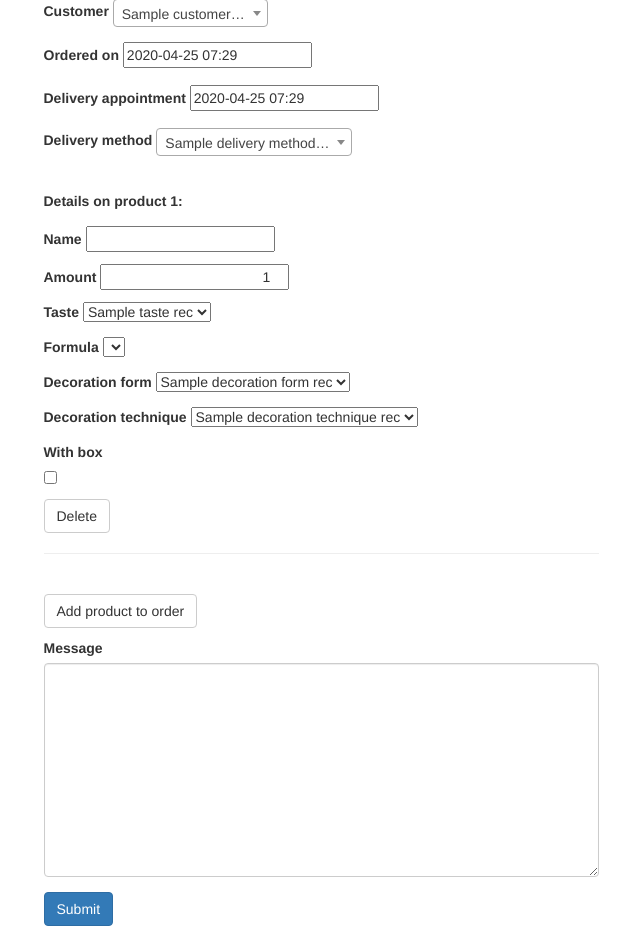
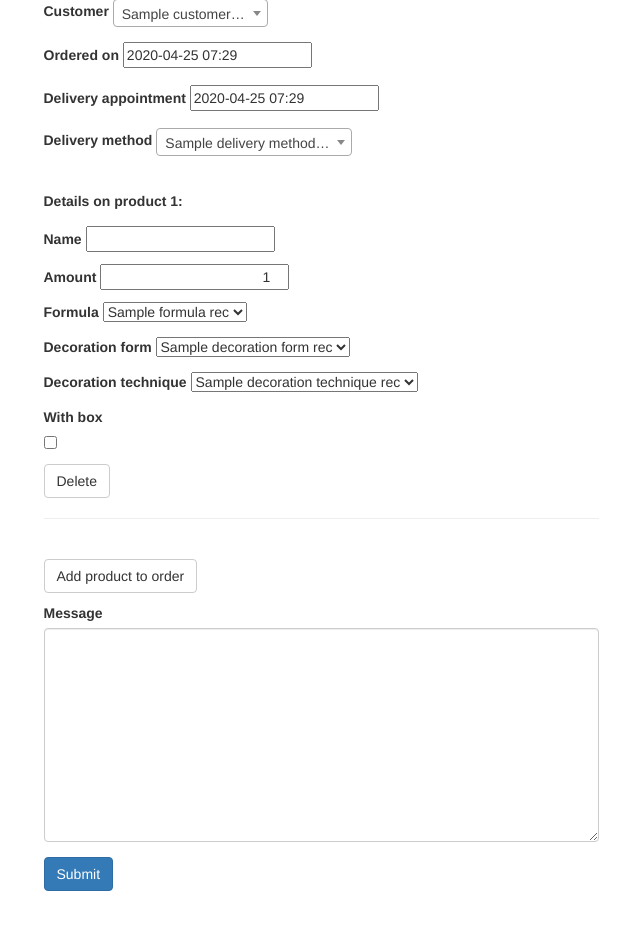
Before and after one commit to daotranminh/SCM, a Flask app: template init/templates/add_order.html in a window 1280 px wide. Shown: the part 125-1061 px from the top of the page, without its empty margins (319-959 px from the left). After the commit the page ends 1016 px from the top, so only its background shows below. Run offline with Flask 2, Linux system fonts and the light colour scheme; the template is opened without the code that fills it: most values are stand-ins (such as "Sample title", 1, 10 or a date in 2020); lists and menus that the app fills with data are empty; parts of the project's set-up code (start-up, migrations or seed data) failed here and were passed over; some libraries are stand-ins or nearby versions.

Commit message:
On removing taste from product (in add_order)

```diff
--- a/app.py
+++ b/app.py
@@ -833,7 +833,6 @@ def __extract_order_props(props_dict):
 
     product_names = []
     product_amounts = []
-    taste_ids = []
     formula_ids = []
     decoration_form_ids = []
     decoration_technique_ids = []
@@ -843,7 +842,6 @@ def __extract_order_props(props_dict):
     while True:
         product_name_id = 'product_name_' + str(i)
         product_amount_id = 'product_amount_' + str(i)
-        taste_choices_id = 'taste_choices_' + str(i)
         formula_choices_id = 'formula_choices_' + str(i)
         decoration_form_choices_id = 'decoration_form_choices_' + str(i)
         decoration_technique_choices_id = 'decoration_technique_choices_' + str(i)
@@ -852,7 +850,6 @@ def __extract_order_props(props_dict):
         if product_name_id in props_dict:
             product_names.append(props_dict[product_name_id])
             product_amounts.append(props_dict[product_amount_id])
-            taste_ids.append(int(props_dict[taste_choices_id]))
             formula_ids.append(int(props_dict[formula_choices_id]))
             decoration_form_ids.append(int(props_dict[decoration_form_choices_id]))
             decoration_technique_ids.append(int(props_dict[decoration_technique_choices_id]))
@@ -871,7 +868,6 @@ def __extract_order_props(props_dict):
            message, \
            product_names, \
            product_amounts, \
-           taste_ids, \
            formula_ids, \
            decoration_form_ids, \
            decoration_technique_ids, \
@@ -883,13 +879,10 @@ def add_order():
     delivery_method_recs = delivery_method_repo.get_all_delivery_methods()
     decoration_form_recs = decoration_form_repo.get_all_decoration_forms()
     decoration_technique_recs = decoration_technique_repo.get_all_decoration_techniques()
-
-    taste_recs = taste_repo.get_all_tastes()
-    taste_recs.insert(0, None)
-
-    taste_formula_dict, formula_dict = formula_manager.get_taste_formula_dict()
+    formula_recs = formula_repo.get_all_formulas()
 
     if request.method == 'POST':
+        print(request.form)
         try:
             customer_id, \
             ordered_on, \
@@ -898,7 +891,6 @@ def add_order():
             message, \
             product_names, \
             product_amounts, \
-            taste_ids, \
             formula_ids, \
             decoration_form_ids, \
             decoration_technique_ids, \
@@ -911,7 +903,6 @@ def add_order():
                                                    message,
                                                    product_names,
                                                    product_amounts,
-                                                   taste_ids,
                                                    formula_ids,
                                                    decoration_form_ids,
                                                    decoration_technique_ids,
@@ -928,11 +919,9 @@ def add_order():
     return render_scm_template('add_order.html',
                                 customer_recs=customer_recs,
                                 delivery_method_recs=delivery_method_recs,
-                                taste_recs=taste_recs,
                                 decoration_form_recs=decoration_form_recs,
                                 decoration_technique_recs=decoration_technique_recs,
-                                taste_formula_dict=taste_formula_dict,
-                                formula_dict=formula_dict)
+                                formula_recs=formula_recs)
 
 def __lazy_get_order_dtos(page, per_page, search_text):
     paginated_order_dtos = order_manager.get_paginated_order_dtos(page,
@@ -1302,7 +1291,6 @@ def update_order(order_id):
 def add_new_product_to_order(order_id):
     new_product_name = request.args.get('new_product_name_arg')
     product_amount = int(request.args.get('product_amount_arg'))
-    taste_id = int(request.args.get('taste_id_arg'))
     formula_id = int(request.args.get('formula_id_arg'))
     decoration_form_id = int(request.args.get('decoration_form_id_arg'))
     decoration_technique_id = int(request.args.get('decoration_technique_id_arg'))
@@ -1314,7 +1302,6 @@ def add_new_product_to_order(order_id):
         product_manager.add_product(new_product_name,
                                     product_amount,
                                     order_id,
-                                    taste_id,
                                     formula_id,
                                     decoration_form_id,
                                     decoration_technique_id,
@@ -1337,7 +1324,6 @@ def add_new_product_to_order(order_id):
                                              price_to_customers_arg=[request.args.get('price_to_customers_arg')],
                                              new_product_name_arg=[request.args.get('new_product_name_arg')],
                                              product_amount_arg=[request.args.get('product_amount_arg')],
-                                             chosen_taste_id_arg=[request.args.get('taste_id_arg')],
                                              chosen_formula_id_arg=[request.args.get('formula_id_arg')],
                                              chosen_decoration_form_id_arg=[request.args.get('decoration_form_id_arg')],
                                              chosen_decoration_technique_id_arg=[request.args.get('decoration_technique_id_arg')],
@@ -1363,7 +1349,6 @@ def add_new_product_to_order(order_id):
                                  price_to_customers_arg=[request.args.get('price_to_customers_arg')],
                                  new_product_name_arg=[''],
                                  product_amount_arg=['1'],
-                                 chosen_taste_id_arg=['-1'],
                                  chosen_formula_id_arg=['-1'],
                                  chosen_decoration_form_id_arg=['-1'],
                                  chosen_decoration_technique_id_arg=['-1'],
@@ -1396,12 +1381,6 @@ def __extract_update_product_args(product_rec, args):
     else:
         product_amount = product_rec.amount
 
-    selected_taste_id = args.get('taste_id_arg')
-    if selected_taste_id is not None:
-        selected_taste_id = int(selected_taste_id)
-    else:
-        selected_taste_id = product_rec.taste_id
-
     selected_decoration_form_id = args.get('selected_decoration_form_id_arg')
     if selected_decoration_form_id is not None:
         selected_decoration_form_id = int(selected_decoration_form_id)
@@ -1435,7 +1414,6 @@ def __extract_update_product_args(product_rec, args):
 
     return current_product_name, \
             product_amount, \
-            selected_taste_id, \
             selected_decoration_form_id, \
             selected_decoration_technique_id, \
             selected_formula_id, \
@@ -1447,7 +1425,6 @@ def __extract_update_product_args(product_rec, args):
 def update_product(product_id):
     product_rec = product_repo.get_product(product_id)
     product_image_path_recs = product_image_path_repo.get_product_image_paths(product_id)
-    taste_recs = taste_repo.get_all_tastes()
     decoration_form_recs = decoration_form_repo.get_all_decoration_forms()
     decoration_technique_recs = decoration_technique_repo.get_all_decoration_techniques()
     sample_images_group_recs = sample_images_group_repo.get_all_sample_images_groups()
@@ -1456,12 +1433,11 @@ def update_product(product_id):
     if product_rec.sample_images_group_id is not None:
         latest_3_sample_image_paths = sample_image_path_repo.get_latest_3_sample_image_paths(product_rec.sample_images_group_id)
 
-    formula_recs = formula_repo.get_formulas_of_taste(product_rec.taste_id)
+    formula_recs = formula_repo.get_all_formulas()
 
     if request.method == 'GET':
         current_product_name, \
             product_amount, \
-            selected_taste_id, \
             selected_decoration_form_id, \
             selected_decoration_technique_id, \
             selected_formula_id, \
@@ -1469,7 +1445,7 @@ def update_product(product_id):
             chosen_box_returned_on, \
             selected_sample_images_group_id = __extract_update_product_args(product_rec, request.args)
 
-        formula_recs = formula_repo.get_formulas_of_taste(selected_taste_id)
+        formula_recs = formula_repo.get_all_formulas()
         existing_product_image_paths_arg = request.args.get('existing_product_image_paths_arg')
         product_image_path_recs = __infer_product_image_path_recs(product_id, existing_product_image_paths_arg)
 
@@ -1482,7 +1458,6 @@ def update_product(product_id):
             remaining_product_image_path_ids = __extract_remaining_image_path_ids(request.form, 'existing_product_image_')
             current_product_name = request.form['product_name']
             product_amount = int(request.form['product_amount'])
-            selected_taste_id = int(request.form['taste_id'])
             selected_formula_id = int(request.form['formula_id'])
             selected_decoration_form_id = int(request.form['decoration_form_id'])
             selected_decoration_technique_id = int(request.form['decoration_technique_id'])
@@ -1502,7 +1477,6 @@ def update_product(product_id):
 
             product_manager.update_product(product_id,
                                            current_product_name,
-                                           selected_taste_id,
                                            selected_decoration_form_id,
                                            selected_decoration_technique_id,
                                            selected_formula_id,
@@ -1514,7 +1488,7 @@ def update_product(product_id):
                                            uploaded_files)
             db.session.commit()
 
-            formula_recs = formula_repo.get_formulas_of_taste(selected_taste_id)
+            formula_recs = formula_repo.get_all_formulas()
             product_image_path_recs = product_image_path_repo.get_product_image_paths(product_id)
 
             message = 'Successfully updated product %s (%s)' % (current_product_name, product_id)
@@ -1527,7 +1501,6 @@ def update_product(product_id):
                                                     ex.message,
                                                     'danger',
                                                     ex,
-                                                    taste_recs=taste_recs,
                                                     decoration_form_recs=decoration_form_recs,
                                                     decoration_technique_recs=decoration_technique_recs,
                                                     product_rec=product_rec,
@@ -1537,7 +1510,6 @@ def update_product(product_id):
                                                     sample_images_group_recs=sample_images_group_recs,
                                                     latest_3_sample_image_paths=latest_3_sample_image_paths,
                                                     current_product_name=current_product_name,
-                                                    selected_taste_id=selected_taste_id,
                                                     selected_formula_id=selected_formula_id,
                                                     selected_decoration_form_id=selected_decoration_form_id,
                                                     selected_decoration_technique_id=selected_decoration_technique_id,
@@ -1546,7 +1518,6 @@ def update_product(product_id):
                                                     selected_sample_images_group_id=selected_sample_images_group_id)
 
     return render_scm_template('update_product.html',
-                               taste_recs=taste_recs,
                                decoration_form_recs=decoration_form_recs,
                                decoration_technique_recs=decoration_technique_recs,
                                product_rec=product_rec,
@@ -1556,7 +1527,6 @@ def update_product(product_id):
                                sample_images_group_recs=sample_images_group_recs,
                                latest_3_sample_image_paths=latest_3_sample_image_paths,
                                current_product_name=current_product_name,
-                               selected_taste_id=selected_taste_id,
                                selected_decoration_form_id=selected_decoration_form_id,
                                selected_decoration_technique_id=selected_decoration_technique_id,
                                selected_formula_id=selected_formula_id,
@@ -1591,7 +1561,6 @@ def delete_product(product_id):
                                              price_to_customers_arg=[request.args.get('price_to_customers_arg')],
                                              new_product_name_arg=[request.args.get('new_product_name_arg')],
                                              product_amount_arg=[request.args.get('product_amount_arg')],
-                                             chosen_taste_id_arg=[request.args.get('taste_id_arg')],
                                              chosen_formula_id_arg=[request.args.get('formula_id_arg')],
                                              chosen_decoration_form_id_arg=[request.args.get('decoration_form_id_arg')],
                                              chosen_decoration_technique_id_arg=[request.args.get('decoration_technique_id_arg')],
@@ -1617,7 +1586,6 @@ def delete_product(product_id):
                                  price_to_customers_arg=[request.args.get('price_to_customers_arg')],
                                  new_product_name_arg=[request.args.get('new_product_name_arg')],
                                  product_amount_arg=[request.args.get('product_amount_arg')],
-                                 chosen_taste_id_arg=[request.args.get('taste_id_arg')],
                                  chosen_formula_id_arg=[request.args.get('formula_id_arg')],
                                  chosen_decoration_form_id_arg=[request.args.get('decoration_form_id_arg')],
                                  chosen_decoration_technique_id_arg=[request.args.get('decoration_technique_id_arg')],
--- a/dto/product_dto.py
+++ b/dto/product_dto.py
@@ -14,8 +14,6 @@ class ProductDto:
                  product_id,
                  product_name,
                  product_amount,
-                 taste_id,
-                 taste_name,
                  decoration_form_id,
                  decoration_form_name,
                  decoration_technique_id,
@@ -32,8 +30,6 @@ class ProductDto:
         self.product_id = product_id
         self.product_name = product_name
         self.product_amount = product_amount
-        self.taste_id = taste_id
-        self.taste_name = taste_name
         self.decoration_form_id = decoration_form_id
         self.decoration_form_name = decoration_form_name
         self.decoration_technique_id = decoration_technique_id
--- a/init/__init__.py
+++ b/init/__init__.py
@@ -165,7 +165,6 @@ class Product(db.Model):
     id = Column(Integer, autoincrement=True, primary_key=True)
     name = Column(String(100))
     order_id = Column(Integer, ForeignKey(Order.id))
-    taste_id = Column(Integer, ForeignKey(Taste.id))
     decoration_form_id = Column(Integer, ForeignKey(DecorationForm.id))
     decoration_technique_id = Column(Integer, ForeignKey(DecorationTechnique.id))
     formula_id = Column(Integer, ForeignKey(Formula.id))
--- a/init/static/scm.js
+++ b/init/static/scm.js
@@ -6,10 +6,9 @@ function validate_add_order()
     {
         var product_name = products_list[i].children[2].children[1].value
         var product_amount = products_list[i].children[3].children[1].value
-        var taste_choice = products_list[i].children[4].children[1].value
-        var formula_choice = products_list[i].children[5].children[1].value
-        var decoration_form_choices = products_list[i].children[6].children[1].value
-        var decoration_technique_choices = products_list[i].children[7].children[1].value
+        var formula_choice = products_list[i].children[4].children[1].value
+        var decoration_form_choices = products_list[i].children[5].children[1].value
+        var decoration_technique_choices = products_list[i].children[6].children[1].value
 
         if (product_name == "")
         {
@@ -282,17 +281,15 @@ function add_product_to_order()
 
     var product_name = next_product.children[2].children[1]
     var product_amount = next_product.children[3].children[1]
-    var taste_choices = next_product.children[4].children[1]
-    var formula_choices = next_product.children[5].children[1]
-    var decoration_form_choices = next_product.children[6].children[1]
-    var decoration_technique_choices = next_product.children[7].children[1]
-    var delete_btn = next_product.children[8].children[0]
+    var formula_choices = next_product.children[4].children[1]
+    var decoration_form_choices = next_product.children[5].children[1]
+    var decoration_technique_choices = next_product.children[6].children[1]
+    var delete_btn = next_product.children[7].children[0]
 
     product_name.id = "product_name_" + len.toString()
     product_name.value = ""
     product_amount.id = "product_amount_" + len.toString()
     product_amount.value = "1"
-    taste_choices.id = "taste_choices_" + len.toString()
     formula_choices.id = "formula_choices_" + len.toString()
     decoration_form_choices.id = "decoration_form_choices_" + len.toString()
     decoration_technique_choices.id = "decoration_technique_choices_" + len.toString()
@@ -300,7 +297,6 @@ function add_product_to_order()
 
     product_name.name = "product_name_" + len.toString()
     product_amount.name = "product_amount_" + len.toString()
-    taste_choices.name = "taste_choices_" + len.toString()
     formula_choices.name = "formula_choices_" + len.toString()
     decoration_form_choices.name = "decoration_form_choices_" + len.toString()
     decoration_technique_choices.name = "decoration_technique_choices_" + len.toString()
@@ -340,22 +336,21 @@ function delete_product(control)
 
         var product_name = product.children[2].children[1]
         var product_amount = product.children[3].children[1]
-        var taste_choices = product.children[4].children[1]
-        var formula_choices = product.children[5].children[1]
-        var decoration_form_choices = product.children[6].children[1]
-        var decoration_technique_choices = product.children[7].children[1]
-        var delete_btn = product.children[8].children[0]
+        var formula_choices = product.children[4].children[1]
+        var decoration_form_choices = product.children[5].children[1]
+        var decoration_technique_choices = product.children[6].children[1]
+        var delete_btn = product.children[7].children[0]
 
         product_name.id = "product_name_" + i.toString()
         product_amount.id = "product_amount_" + i.toString()
-        taste_choices.id = "taste_choices_" + i.toString()
         formula_choices.id = "formula_choices_" + i.toString()
 	    decoration_form_choices.id = "decoration_form_choices_" + i.toString()
 	    decoration_technique_choices.id = "decoration_technique_choices_" + i.toString()
 	    delete_btn.id = "delete_product_" + i.toString()
 
         product_name.name = "product_name_" + i.toString()
-	    taste_choices.name = "taste_choices_" + i.toString()
+        product_amount.name = "product_amount_" + i.toString()
+        formula_choices.name = "formula_choices_" + i.toString()
 	    decoration_form_choices.name = "decoration_form_choices_" + i.toString()
         decoration_technique_choices.name = "decoration_technique_choices_" + i.toString()
     }
--- a/init/templates/add_order.html
+++ b/init/templates/add_order.html
@@ -51,25 +51,15 @@
             </p>
 
             <p>
-            <label for="taste_choices_0">Taste</label>
-            <select id="taste_choices_0" name="taste_choices_0" onchange="taste_change(this)">
-            {% for taste_rec in taste_recs %}
-                  {% if taste_rec is none %}
-                        <option value="-1"></option>
-                  {% else %}
-                        <option value="{{taste_rec.id}}">{{taste_rec.name}}</option>
-                  {% endif %}
-	      {% endfor %}
-            </select>
+                  <label for="formula_choices_0">Formula</label>
+                  <select id="formula_choices_0" name="formula_choices_0">
+                        {% for formula_rec in formula_recs %}
+                        <option value="{{formula_rec.id}}">{{formula_rec.name}}</option>
+                        {% endfor %}
+                  </select>
             </p>
 
             <p>
-                  <label for="formula_choices_0">Formula</label>
-                  <select id="formula_choices_0" name="formula_choices_0">
-                  </select>
-                  </p>
-            <p>
-
             <label for="decoration_form_choices_0">Decoration form</label>
             <select id="decoration_form_choices_0" name="decoration_form_choices_0">
 	      {% for decoration_form_rec in decoration_form_recs %}
@@ -121,9 +111,6 @@
   $('#customer_id').select2();
   $('*[name=ordered_on]').appendDtpicker();
   $('*[name=delivery_appointment]').appendDtpicker();
-
-  var taste_formula_dict = {{taste_formula_dict | tojson}};
-  var formula_dict = {{formula_dict | tojson}}
 </script>
 
 {% endblock %}
--- a/lib/managers/order_manager.py
+++ b/lib/managers/order_manager.py
@@ -25,7 +25,6 @@ class OrderManager:
                   message,
                   product_names,
                   product_amounts,
-                  taste_ids,
                   formula_ids,
                   decoration_form_ids,
                   decoration_technique_ids,
@@ -41,7 +40,6 @@ class OrderManager:
             new_product_id = self.product_repo.add_product(product_names[i],
                                                            product_amounts[i],
                                                            new_order_id,
-                                                           taste_ids[i],
                                                            formula_ids[i],
                                                            decoration_form_ids[i],
                                                            decoration_technique_ids[i],
```
Also changed, not shown: init/templates/update_product.html (+0 -15 lines), lib/managers/product_manager.py (+0 -8 lines), lib/repo/product_repository.py (+1 -7 lines).
